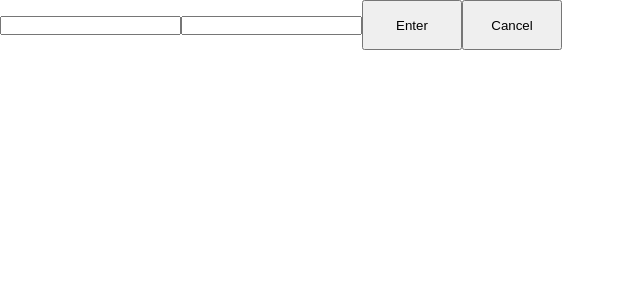
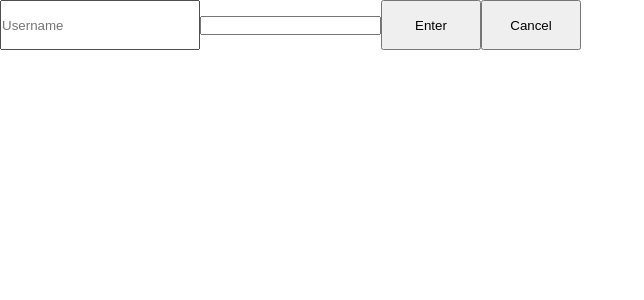
Before and after one commit to santanafx/mystic, a React (Vite) app: page /login in a window 1280 px wide. Shown: the top 300 px of the page, without its empty margins (0-644 px from the left). Built offline with nearby package versions, Linux system fonts and the light colour scheme.

Commit message:
feat: Added InputUserNameLogin props

```diff
--- a/src/components/Login/InputUserNameLogin.tsx
+++ b/src/components/Login/InputUserNameLogin.tsx
@@ -1,8 +1,7 @@
-import React from 'react'
 import BasicInput from '../Inputs/BasicInput'
 
 export default function InputUserNameLogin() {
   return (
-    <BasicInput typeInput={"text"} inputName={"Username"} />
+    <BasicInput typeInputProp={"text"} inputNameProp={"Username"} widthProp={"200px"} heightProp={"50px"} />
   )
 }
```
